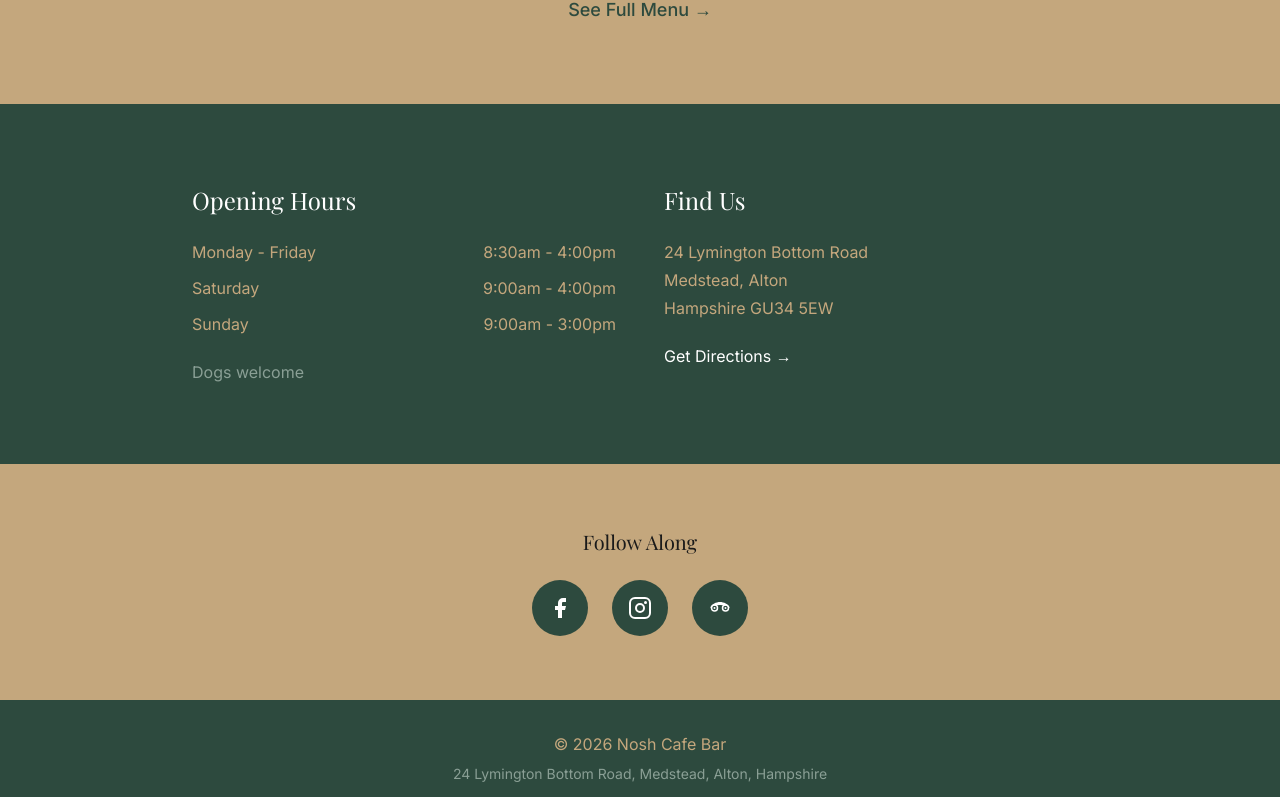
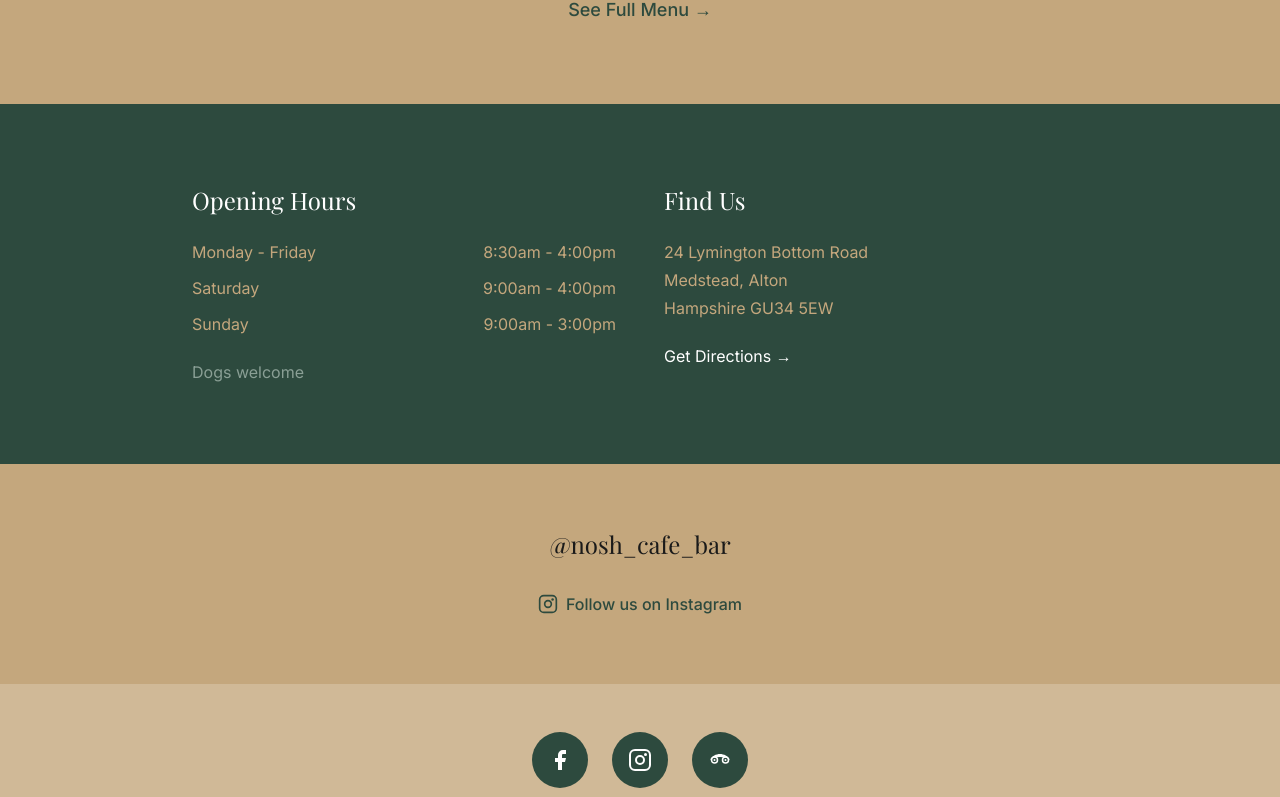
Before and after one commit to Sam-Newman/nosh-cafe-bar, a Next.js app: page / in a window 1280 px wide. Shown: the part 2000-2797 px from the top of the page. Built offline with nearby package versions, Linux system fonts and the light colour scheme; a web font is replaced by a local one.

Commit message:
Add Instagram feed section with Elfsight widget placeholder

```diff
--- a/app/layout.tsx
+++ b/app/layout.tsx
@@ -1,5 +1,6 @@
 import type { Metadata } from "next";
 import { Playfair_Display, Inter } from "next/font/google";
+import Script from "next/script";
 import "./globals.css";
 
 const playfair = Playfair_Display({
@@ -24,6 +25,9 @@ export const metadata: Metadata = {
   },
 };
 
+// Replace with actual Elfsight widget ID after setup
+const ELFSIGHT_WIDGET_ID = "YOUR_WIDGET_ID";
+
 export default function RootLayout({
   children,
 }: Readonly<{
@@ -31,7 +35,14 @@ export default function RootLayout({
 }>) {
   return (
     <html lang="en" className={`${playfair.variable} ${inter.variable}`}>
-      <body className="font-sans antialiased">{children}</body>
+      <body className="font-sans antialiased">
+        {children}
+        {/* Elfsight Instagram Widget - free tier available */}
+        <Script
+          src={`https://static.elfsight.com/platform/platform.js`}
+          strategy="lazyOnload"
+        />
+      </body>
     </html>
   );
 }
--- a/app/page.tsx
+++ b/app/page.tsx
@@ -189,9 +189,35 @@ export default function Home() {
         </div>
       </section>
 
+      {/* Instagram Feed */}
+      <section className="py-16 px-6">
+        <div className="max-w-4xl mx-auto">
+          <h3 className="fade-up text-2xl font-serif text-center mb-8">@nosh_cafe_bar</h3>
+
+          {/* Elfsight Instagram Feed Widget */}
+          <div className="fade-up elfsight-app-instagram-feed" data-elfsight-app-lazy></div>
+
+          {/* Fallback link */}
+          <div className="text-center mt-8">
+            <a
+              href="https://instagram.com/nosh_cafe_bar"
+              target="_blank"
+              rel="noopener noreferrer"
+              className="inline-flex items-center gap-2 text-[#2D4A3E] font-medium hover:underline"
+            >
+              <svg className="w-5 h-5" fill="currentColor" viewBox="0 0 24 24">
+                <rect x="2" y="2" width="20" height="20" rx="5" ry="5" fill="none" stroke="currentColor" strokeWidth="2"/>
+                <circle cx="12" cy="12" r="4" fill="none" stroke="currentColor" strokeWidth="2"/>
+                <circle cx="17.5" cy="6.5" r="1.5" fill="currentColor"/>
+              </svg>
+              Follow us on Instagram
+            </a>
+          </div>
+        </div>
+      </section>
+
       {/* Social Links */}
-      <section className="py-16 px-6 text-center">
-        <h3 className="fade-up text-xl font-serif mb-6">Follow Along</h3>
+      <section className="py-12 px-6 text-center bg-white/20">
         <div className="fade-up flex justify-center gap-6">
           <a
             href="https://facebook.com/noshcafebar"
```
